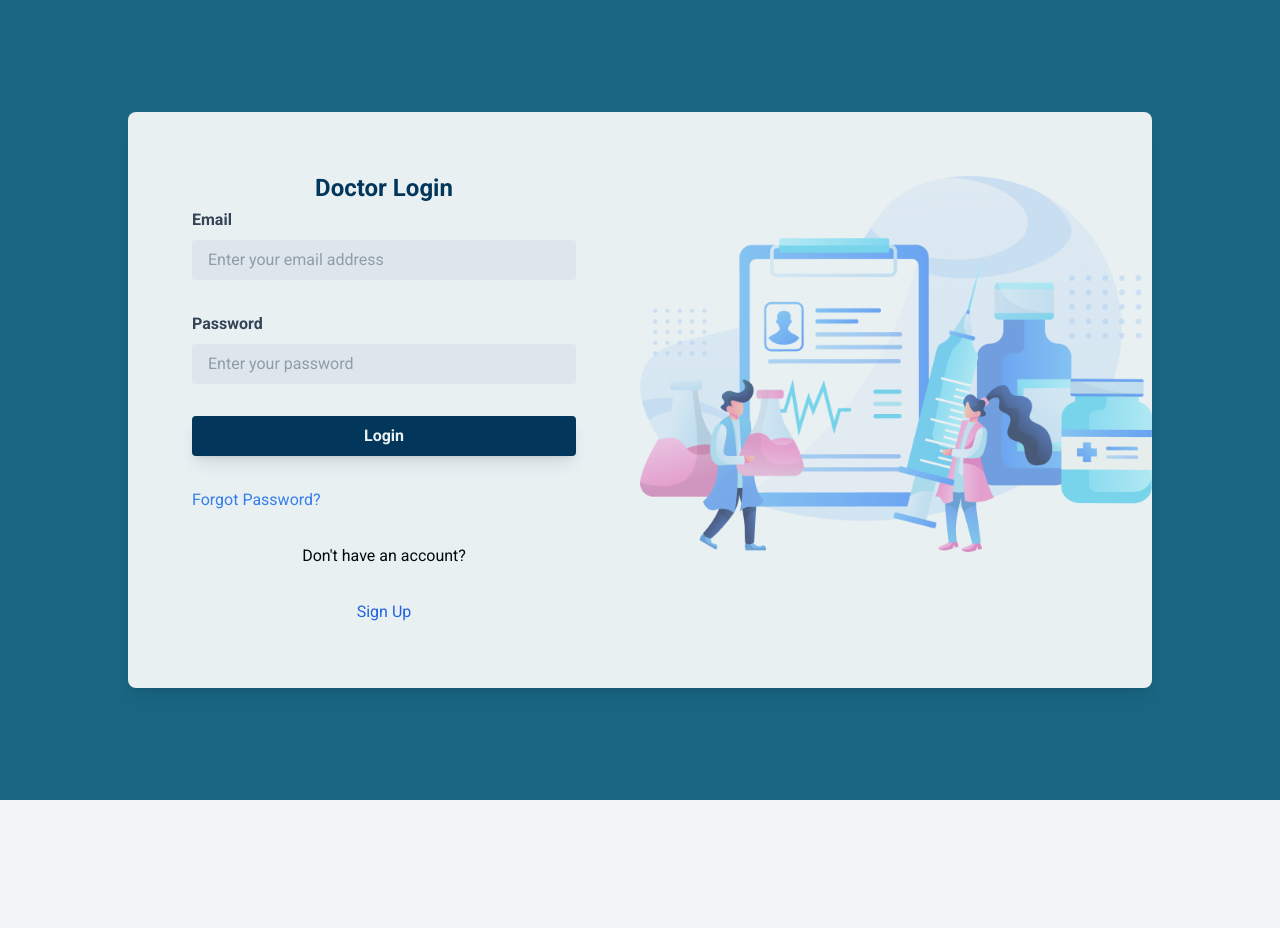
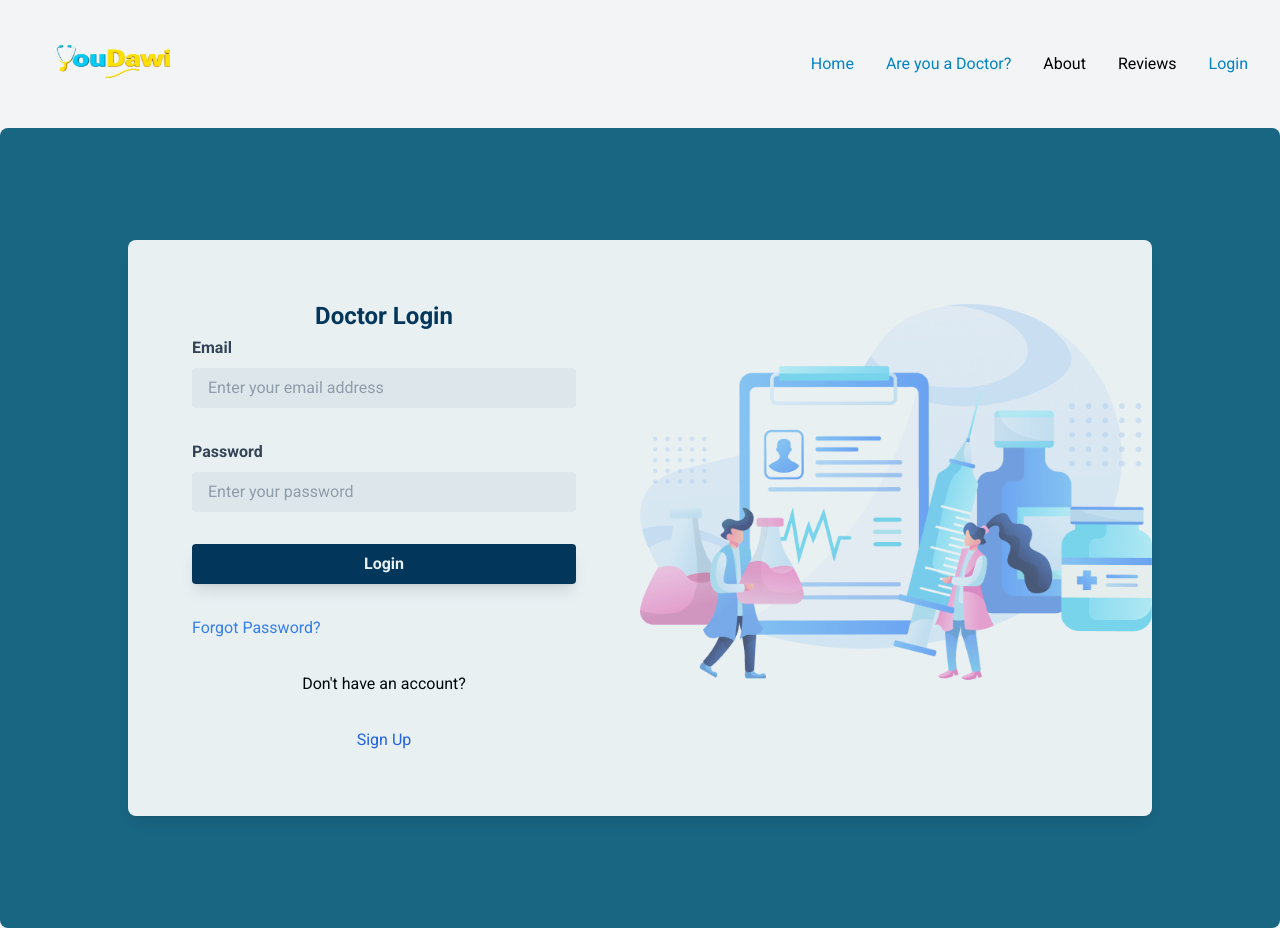
Before and after one commit to abdallahgamal110a/YouDawi1, a React (Create React App) app in the folder client/: page /doctor-login in a window 1280 px wide. Before the commit the page ends 800 px from the top, so only its background shows below. Built offline with nearby package versions, Linux system fonts and the light colour scheme.

Commit message:
add navbar

```diff
--- a/client/src/components/DoctorLogin.js
+++ b/client/src/components/DoctorLogin.js
@@ -46,7 +46,9 @@
   };
 
   return (
-      <div className="min-h-screen flex items-center justify-center bg-primary-35">
+    <>
+    <Navbar/>
+      <div className="min-h-screen flex items-center justify-center rounded-2xl bg-primary-35">
         <div className="flex w-4/5 h-4/5 max-h-70 bg-white opacity-90 rounded-2xl shadow-lg overflow-hidden">
         <div className="w-1/2 p-8">
           <h2 className="text-5xl font-bold text-primary-30 text-center mb-1">Doctor Login</h2>
@@ -112,6 +114,7 @@
                 </div>
       </div>
     </div>
+    </>
   );
 };
 
--- a/client/src/components/DoctorRegister.js
+++ b/client/src/components/DoctorRegister.js
@@ -84,7 +84,7 @@
     return (
       <>
       <Navbar/>
-        <div className="min-h-screen flex items-center justify-center bg-primary-35">
+        <div className="min-h-screen flex items-center rounded-2xl justify-center bg-primary-35">
           <div className="flex w-4/5 h-4/5 max-h-70 bg-white opacity-90 rounded-2xl shadow-lg overflow-hidden">
             <div className="w-1/2 p-8">
                 <h2 className="text-5xl font-bold text-primary-30 text-center mb-1">Register Doctor</h2>
--- a/client/src/components/Login.js
+++ b/client/src/components/Login.js
@@ -31,7 +31,7 @@
     return (
       <>
       <Navbar/>
-        <div className="min-h-screen flex items-center justify-center bg-primary-35">
+        <div className="min-h-screen flex items-center rounded-2xl justify-center bg-primary-35">
 
             <div className="flex w-4/5 h-4/5 max-h-70 bg-white opacity-90 rounded-2xl shadow-lg overflow-hidden">
                 <div className="w-1/2 p-8">
--- a/client/src/components/NurseLogin.js
+++ b/client/src/components/NurseLogin.js
@@ -1,6 +1,7 @@
 import React, { useState } from 'react';
 import { Link, useNavigate } from 'react-router-dom';
 import nurseService from '../services/NurseService';
+import Navbar from '../components/Navbar';
 
 const NurseLogin = () => {
   const [email, setEmail] = useState('');
@@ -32,7 +33,9 @@
   };
 
   return (
-    <div className="min-h-screen flex items-center justify-center bg-primary-35">
+    <>
+    <Navbar/>
+    <div className="min-h-screen flex items-center justify-center rounded-2xl bg-primary-35">
       <div className="flex w-4/5 h-4/5 max-h-70 bg-white opacity-90 rounded-2xl shadow-lg overflow-hidden">
       <div className="w-1/2 p-8">
         <h2 className="text-5xl font-bold text-primary-30 text-center mt-2 mb-2">Nurse Login</h2>
@@ -95,6 +98,7 @@
                 </div>
       </div>
     </div>
+    </>
   );
 };
 
```
